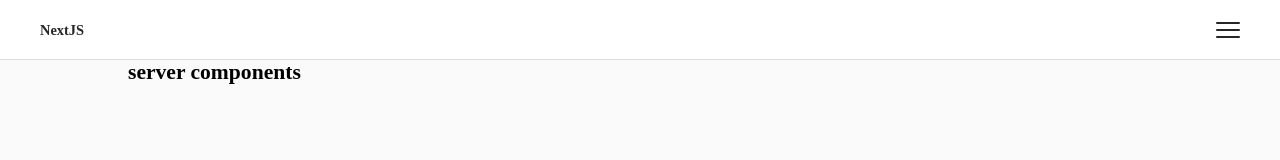
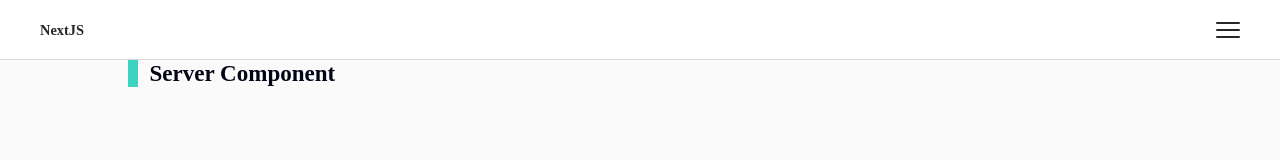
Before and after one commit to augustoscher/nextjs-exercises, a Next.js app: page /server-components in a window 1280 px wide. Shown: the top 160 px of the page. Built offline with nearby package versions, Linux system fonts and the light colour scheme.

Commit message:
feat: use heading component

```diff
--- a/src/pages/server-components.tsx
+++ b/src/pages/server-components.tsx
@@ -1,8 +1,11 @@
 import Base from 'templates/Base'
+import Heading from 'components/Heading'
 
 const ServerComponents = () => (
   <Base>
-    <h1>server components</h1>
+    <Heading color="black" size="small" lineLeft lineColor="secondary">
+      Server Component
+    </Heading>
   </Base>
 )
 
```
